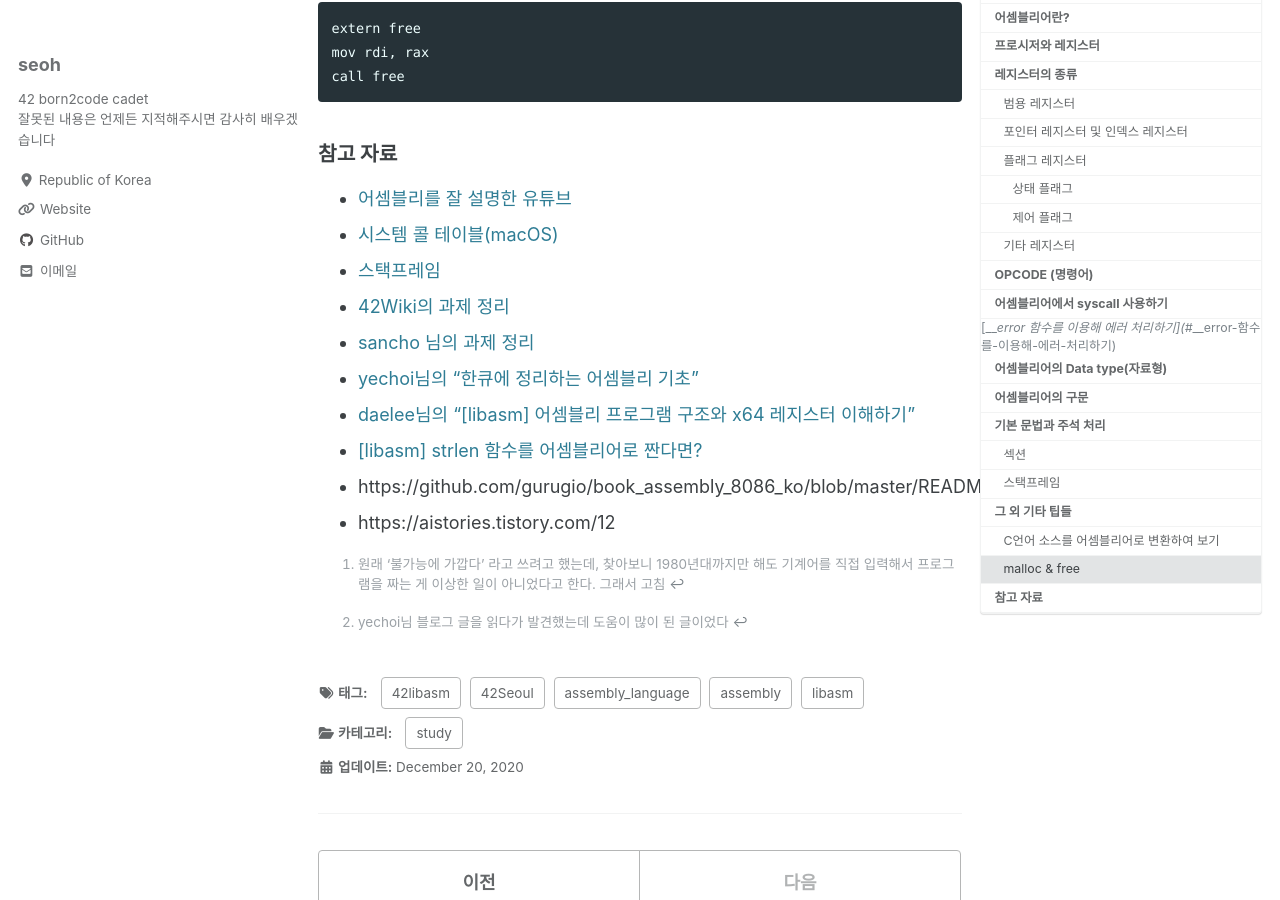
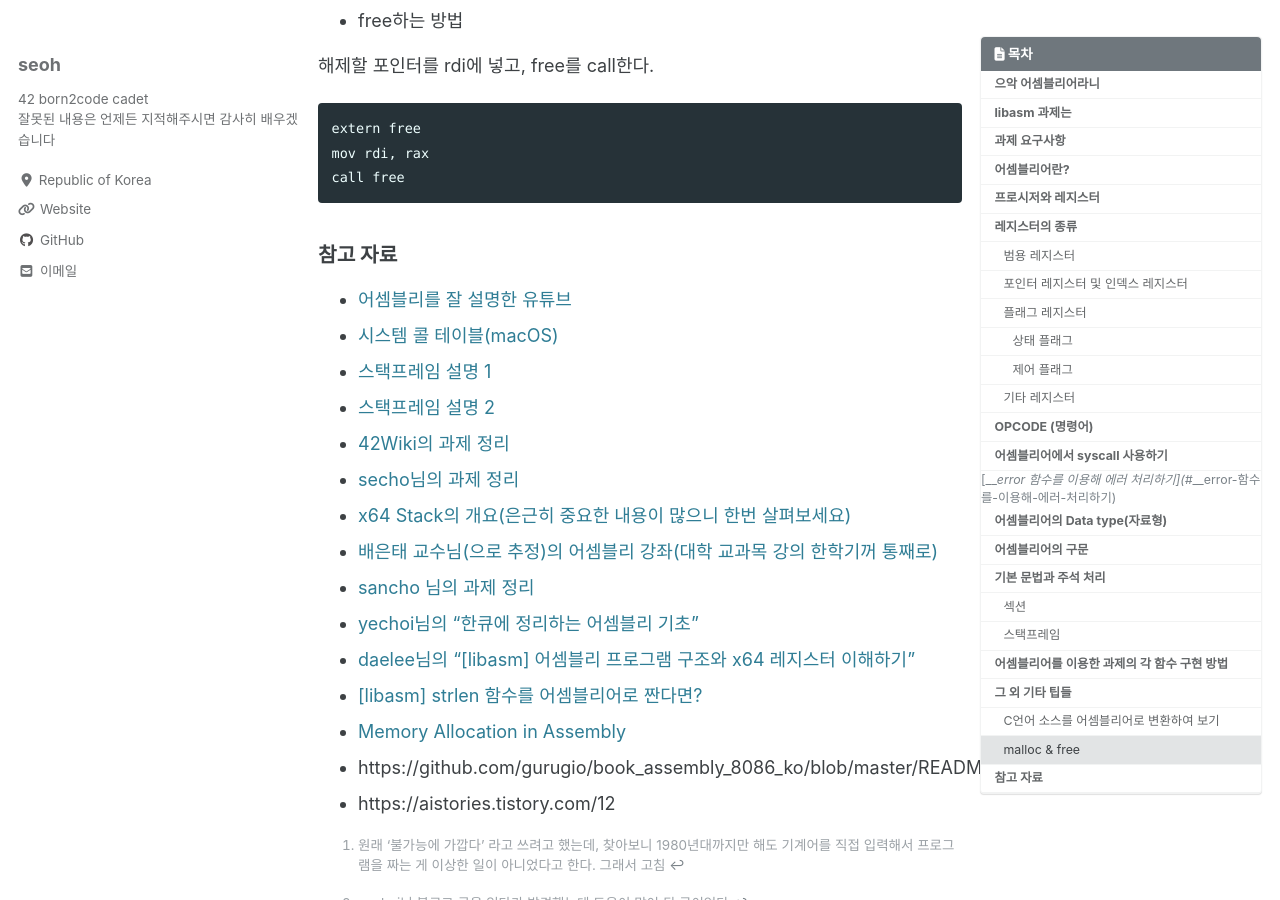
Before and after one commit to ohseyong/ohseyong.github.io, a Jekyll site: the page built from _posts/2020-12-20-libasm-basic-1.md, in a window 1280 px wide and 900 px high, scrolled down 8874 px. Built offline with Jekyll 4.4.1, drawn with Linux system fonts in a browser that asks for light colours; cached includes are drawn as plain includes; nearby versions of some CDN libraries; comment, search, counter and statistics services are not loaded; some of the changed text lies outside the part shown.

Commit message:
Update 2020-12-20-libasm-basic-1.md

```diff
--- a/_posts/2020-12-20-libasm-basic-1.md
+++ b/_posts/2020-12-20-libasm-basic-1.md
@@ -237,10 +237,13 @@
 * [스택프레임에 대한 설명](https://blog.kimtae.xyz/9)
 * [스무디 TV - 어셈블리어 스택, 푸시, 팝, 레지스터 ESP](https://www.youtube.com/watch?v=s28wzpg1DAw)
 * [동빈나 - 시스템 해킹 강좌 6강 스택프레임 이해하기](https://www.youtube.com/watch?v=ZFOHvzXcao0&list=PLRx0vPvlEmdAXwJnNtKIVeC27UmwljRYA&index=6)
-
-**아직 반도 못 쓴 것 같다. 곧 내용 마저 채워야지..**
+* [스택프레임에 대한 자세한 설명 영상](https://youtu.be/HfpP8TIk15E)
 
 
+
+### 어셈블리어를 이용한 과제의 각 함수 구현 방법
+
+* [여기에 너무 잘 정리되어 있다. '구현 과정' 참고](https://www.notion.so/Libasm-f4869fe5de17402b9054a7ca06bfc79c)
 
 ### 그 외 기타 팁들
 
@@ -288,11 +291,16 @@
 
 * [어셈블리를 잘 설명한 유튜브](https://www.youtube.com/watch?v=yf7yFJHTif8)
 * [시스템 콜 테이블(macOS)](https://opensource.apple.com/source/xnu/xnu-1504.3.12/bsd/kern/syscalls.master)
-* [스택프레임](https://blog.kimtae.xyz/9)
+* [스택프레임 설명 1](https://blog.kimtae.xyz/9)
+* [스택프레임 설명 2](https://redscreen.tistory.com/10)
 * [42Wiki의 과제 정리](https://yeosong1.github.io/libasm)
+* [secho님의 과제 정리](https://velog.io/@secho/어셈블리)
+* [x64 Stack의 개요(은근히 중요한 내용이 많으니 한번 살펴보세요)](https://kuaaan.tistory.com/449)
+* [배은태 교수님(으로 추정)의 어셈블리 강좌(대학 교과목 강의 한학기꺼 통째로)](https://www.youtube.com/channel/UC9wtjOTO24I0sN9tFSwcGVQ)
 * [sancho 님의 과제 정리](https://www.notion.so/Libasm-f4869fe5de17402b9054a7ca06bfc79c)
 * [yechoi님의 "한큐에 정리하는 어셈블리 기초"](https://yechoi.tistory.com/10?category=886398)
 * [daelee님의 "[libasm] 어셈블리 프로그램 구조와 x64 레지스터 이해하기"](https://velog.io/@hidaehyunlee/libasm-어셈블리-프로그램-구조와-x64-레지스터-이해하기)
 * [[libasm] strlen 함수를 어셈블리어로 짠다면?](https://velog.io/@hidaehyunlee/libasm-strlen-함수를-어셈블리어로-짠다면)
+* [Memory Allocation in Assembly](https://www.cs.uaf.edu/2015/fall/cs301/lecture/09_23_allocation.html)
 * https://github.com/gurugio/book_assembly_8086_ko/blob/master/README.md
 * https://aistories.tistory.com/12
```
